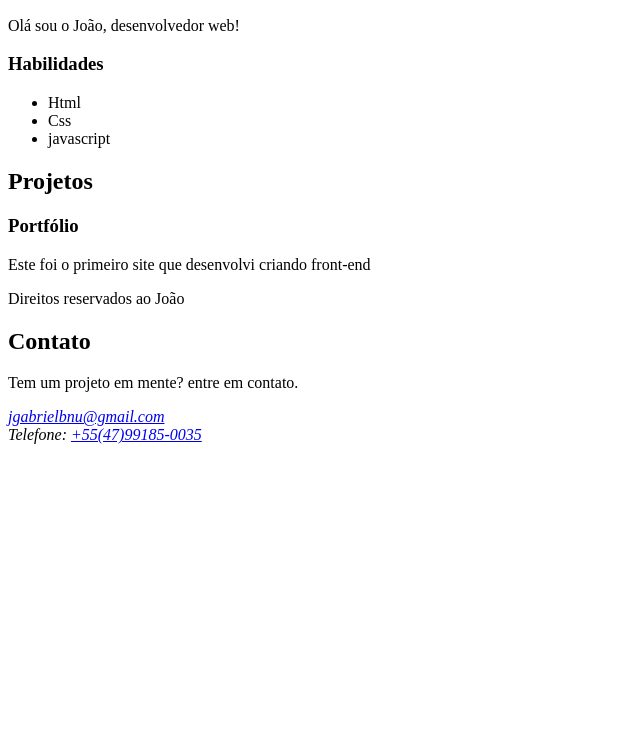
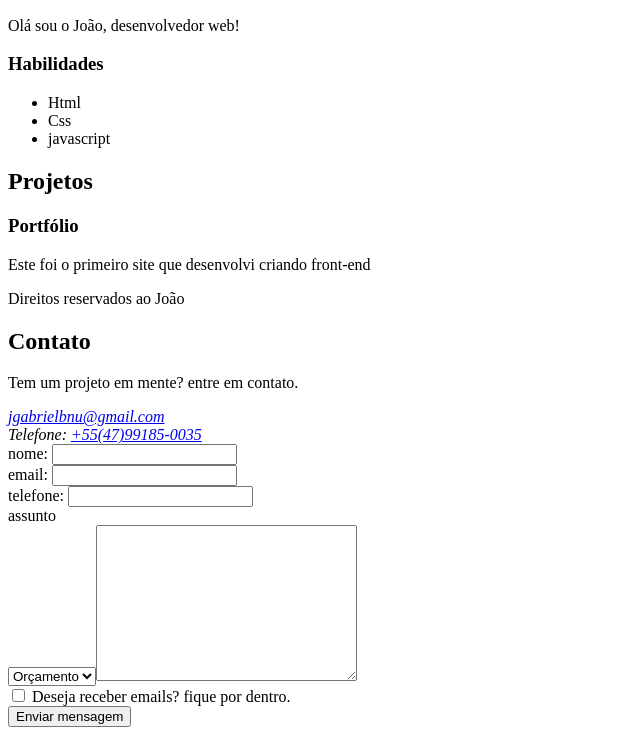
Before and after one commit to jgabrielbnu/meu-primeiro-site, a plain HTML site: page index.html in a window 1280 px wide. Shown: the part 504-1239 px from the top of the page, without its empty margins (0-640 px from the left). Before the commit the page ends 956 px from the top, so only its background shows below. Drawn offline with Linux system fonts and the light colour scheme.

Commit message:
new update

```diff
--- a/index.html
+++ b/index.html
@@ -15,6 +15,7 @@
                 <li><a href="#sobre">sobre mim</a></li>
                 <li><a href="#Projetos">Projetos</a></li>
                 <li><a href="#Contato">Contato</a></li>
+
 
 
                 <!-- <li>sobre mim</li> -->
@@ -62,6 +63,30 @@
                 <a href="mailto:jgabrielbnu@gmail.com">jgabrielbnu@gmail.com</a> <br>
                 Telefone: <a href="tel+55(47)99185-0035">+55(47)99185-0035</a>
             </address>
+            <form action="">
+            <label for="nome">nome:</label>
+            <input type="text" id="nome" name="nome"required ><br>
+
+            <label for="email">email:</label >
+            <input type="email" id="email" name="email"required> <br>
+            <label for="telefone">telefone:</label>
+            <input type="tel" id="telefone" name="telefone"> <br>
+            <label for="assunto">assunto</label> <br>
+            <select name="assunto" id="assunto"> <br>
+
+                <option value="orçamento">Orçamento</option>
+                <option value="dúvida">Dúvida</option>
+                <option value="outro">Outro</option>
+                <br>
+                <label for="mensagem">mensagem:</label>
+                <textarea name="Mensagem" id="Mensagem" cols="30" rows="10"required></textarea> <br>
+                <input type="checkbox" id="isncricao" name="isncricao">
+                <label for="inscricao">Deseja receber emails? fique por dentro.</label>
+                <br>
+                <input type="submit" value="Enviar mensagem">
+            </form>
+
+            </select>
         </section>
     </footer>
 </body>
```
